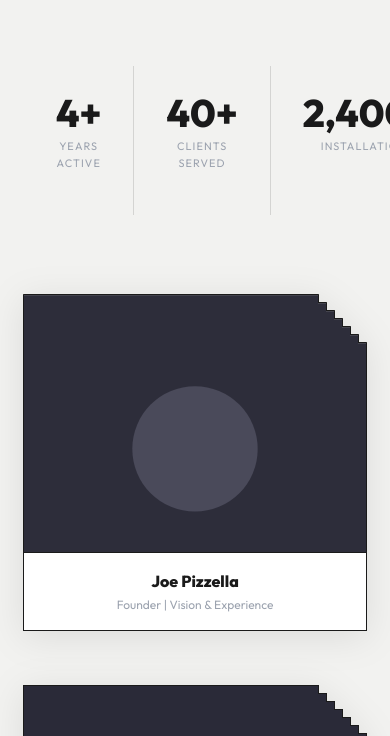
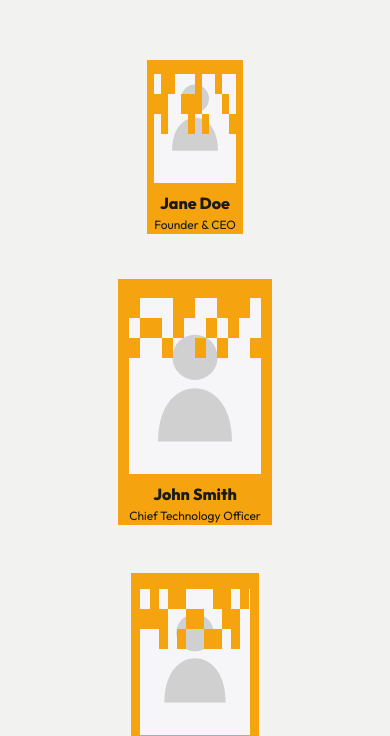
Before and after one commit to rootlabs0/Prosumo, a React (Vite) app in the folder prosumo/: page / in a window 390 px wide. Shown: the part 6597-7333 px from the top of the page. Built offline with nearby package versions, Linux system fonts and the light colour scheme.

Commit message:
Redesign About Us team profile cards with pixelated hover effects

```diff
--- a/prosumo/src/sections/AboutUs.css
+++ b/prosumo/src/sections/AboutUs.css
@@ -1,4 +1,4 @@
-/* ─── Section shell ──────────────────────────────────────────────────── */
+/* â”€â”€â”€ Section shell â”€â”€â”€â”€â”€â”€â”€â”€â”€â”€â”€â”€â”€â”€â”€â”€â”€â”€â”€â”€â”€â”€â”€â”€â”€â”€â”€â”€â”€â”€â”€â”€â”€â”€â”€â”€â”€â”€â”€â”€â”€â”€â”€â”€â”€â”€â”€â”€â”€â”€â”€â”€ */
 .about-us {
   background: var(--bg-light);
   padding-block: 6rem;
@@ -14,7 +14,7 @@
   margin-bottom: 5rem;
 }
 
-/* ─── Zigzag stack ─────────────────────────────────────────────────── */
+/* â”€â”€â”€ Zigzag stack â”€â”€â”€â”€â”€â”€â”€â”€â”€â”€â”€â”€â”€â”€â”€â”€â”€â”€â”€â”€â”€â”€â”€â”€â”€â”€â”€â”€â”€â”€â”€â”€â”€â”€â”€â”€â”€â”€â”€â”€â”€â”€â”€â”€â”€â”€â”€â”€â”€â”€â”€ */
 .zz-stack {
   display: flex;
   flex-direction: column;
@@ -35,7 +35,7 @@
 .zz-block--stats  { max-width: 100%; padding: 0; background: transparent; box-shadow: none; }
 .zz-block--no-bg  { background: transparent; box-shadow: none; padding: 0; }
 
-/* ─── Container 1 ─────────────────────────────────────────────────── */
+/* â”€â”€â”€ Container 1 â”€â”€â”€â”€â”€â”€â”€â”€â”€â”€â”€â”€â”€â”€â”€â”€â”€â”€â”€â”€â”€â”€â”€â”€â”€â”€â”€â”€â”€â”€â”€â”€â”€â”€â”€â”€â”€â”€â”€â”€â”€â”€â”€â”€â”€â”€â”€â”€â”€â”€â”€ */
 .zz-label {
   color: #f5a30f;
   font-weight: 600;
@@ -56,7 +56,7 @@
   display: inline;
 }
 
-/* ─── Container 2 ─────────────────────────────────────────────────── */
+/* â”€â”€â”€ Container 2 â”€â”€â”€â”€â”€â”€â”€â”€â”€â”€â”€â”€â”€â”€â”€â”€â”€â”€â”€â”€â”€â”€â”€â”€â”€â”€â”€â”€â”€â”€â”€â”€â”€â”€â”€â”€â”€â”€â”€â”€â”€â”€â”€â”€â”€â”€â”€â”€â”€â”€â”€ */
 .zz-story {
   display: grid;
   grid-template-columns: 55% 45%;
@@ -101,7 +101,7 @@
   display: none; /* rendered inside SVG instead */
 }
 
-/* ─── Container 3 — stats ─────────────────────────────────────────── */
+/* â”€â”€â”€ Container 3 â€” stats â”€â”€â”€â”€â”€â”€â”€â”€â”€â”€â”€â”€â”€â”€â”€â”€â”€â”€â”€â”€â”€â”€â”€â”€â”€â”€â”€â”€â”€â”€â”€â”€â”€â”€â”€â”€â”€â”€â”€â”€â”€â”€â”€ */
 .zz-stats {
   display: flex;
   flex-direction: row;
@@ -137,430 +137,119 @@
   margin-top: 0.4rem;
 }
 
+/* â”€â”€â”€ Team row â”€â”€â”€â”€â”€â”€â”€â”€â”€â”€â”€â”€â”€â”€â”€â”€â”€â”€â”€â”€â”€â”€â”€â”€â”€â”€â”€â”€â”€â”€â”€â”€â”€â”€â”€â”€â”€â”€â”€â”€â”€â”€â”€â”€â”€â”€â”€â”€â”€â”€â”€â”€â”€â”€â”€ */
+
+
 /* ─── Team row ─────────────────────────────────────────────────────── */
 .zz-team {
   display: flex;
   flex-direction: row;
   gap: 3.5rem;
+  justify-content: center;
+  align-items: stretch;
 }
 
-/* ─── Team card ────────────────────────────────────────────────────── */
-
-/* wrapper handles flex sizing + the drop-shadow that follows clip-path */
-.team-card-wrap {
+/* ─── Pixelated team card ─────────────────────────────────────────── */
+.tc-card {
   flex: 1;
   min-width: 0;
-  filter:
-    drop-shadow(1px 0 0 #1a1a1a)
-    drop-shadow(-1px 0 0 #1a1a1a)
-    drop-shadow(0 1px 0 #1a1a1a)
-    drop-shadow(0 -1px 0 #1a1a1a)
-    drop-shadow(0 6px 18px rgba(0, 0, 0, 0.09));
-}
-
-.team-card {
-  overflow: hidden;
   position: relative;
   display: flex;
   flex-direction: column;
-  cursor: default;
-  background: #ffffff;
-  /* pixelated staircase cut — top-right corner, 8px steps */
-  clip-path: polygon(
-    0 0,
-    calc(100% - 48px) 0,
-    calc(100% - 48px) 8px,
-    calc(100% - 40px) 8px,
-    calc(100% - 40px) 16px,
-    calc(100% - 32px) 16px,
-    calc(100% - 32px) 24px,
-    calc(100% - 24px) 24px,
-    calc(100% - 24px) 32px,
-    calc(100% - 16px) 32px,
-    calc(100% - 16px) 40px,
-    calc(100% - 8px) 40px,
-    calc(100% - 8px) 48px,
-    100% 48px,
-    100% 100%,
-    0 100%
-  );
+  margin: 8px 6px 0; /* room for the orange bg to peek out */
 }
 
-.team-card__photo {
-  position: relative;
-  overflow: hidden;
-  aspect-ratio: 3 / 4;
-  background: #e8e8e6;
-  flex-shrink: 0;
+.tc-card__bg {
+  position: absolute;
+  top: calc(-100% / 12);
+  left: calc(-100% / 12);
+  right: calc(-100% / 12);
+  bottom: 0;
+  background: #f5a30f;
+  z-index: 0;
 }
 
-.team-card__photo img {
+.tc-card__pixels {
   position: absolute;
-  inset: 0;
-  width: 100%;
-  height: 100%;
-  object-fit: cover;
-  object-position: top center;
+  top: 0;
+  left: 0;
+  right: 0;
+  height: 60px; /* 3 rows × 20px */
+  pointer-events: none;
+  z-index: 2;
+}
+
+.tc-card__pixel {
+  position: absolute;
+  background: #f5a30f;
   display: block;
 }
 
-.team-card__overlay {
-  position: absolute;
-  inset: 0;
-  background: linear-gradient(
-    to top,
-    rgba(10, 5, 30, 0.97) 0%,
-    rgba(10, 5, 30, 0.8) 45%,
-    transparent 100%
-  );
-  display: flex;
-  flex-direction: column;
-  justify-content: flex-end;
-  padding: 1.5rem 1.25rem 1.25rem;
+.tc-card__photo {
+  position: relative;
+  aspect-ratio: 3 / 4;
+  background: #f6f6f8;
+  overflow: hidden;
+  display: block;
+  flex: 1;
+  z-index: 1;
 }
 
-.team-card__quote {
-  font-size: 0.75rem;
-  color: rgba(255, 255, 255, 0.9);
-  font-style: italic;
-  line-height: 1.6;
-  text-align: center;
+.tc-card__avatar {
+  position: absolute;
+  bottom: 32px;
+  left: 50%;
+  transform: translateX(-50%);
+  width: 78%;
+  height: auto;
+  display: block;
 }
 
-.team-card__attribution {
-  font-size: 0.65rem;
-  color: rgba(255, 255, 255, 0.5);
+.tc-card__caption {
+  position: absolute;
+  left: 0;
+  right: 0;
+  bottom: 14px;
+  z-index: 1;
+  color: #1a1a1a;
+  font-size: 0.78rem;
+  font-weight: 500;
   text-align: center;
-  margin-top: 0.75rem;
-  letter-spacing: 0.08em;
+  padding: 0 1rem;
+  line-height: 1.45;
+  margin: 0;
 }
 
-.team-card__info {
-  background: #ffffff;
-  padding: 1rem 1.25rem;
+.tc-card__info {
+  padding: 0.5rem 0 0;
+  text-align: center;
   flex-shrink: 0;
-  border-top: 1.5px solid #1a1a1a;
+  position: relative;
+  z-index: 1;
 }
 
-.team-card__name {
+.tc-card__name {
   font-weight: 700;
   font-size: 1rem;
   color: #1a1a1a;
+  margin: 0;
 }
 
-.team-card__role {
+.tc-card__role {
   font-size: 0.75rem;
-  color: #9ca3af;
-  margin-top: 0.2rem;
+  color: #1a1a1a;
+  margin: 0.1rem 0 0;
 }
 
-/* ─── Responsive ──────────────────────────────────────────────────── */
 @media (max-width: 900px) {
-  .zz-block {
-    max-width: 100%;
-  }
-
-  .zz-story {
-    grid-template-columns: 1fr;
+  .zz-team {
+    flex-wrap: wrap;
   }
 }
 
 @media (max-width: 720px) {
   .zz-team {
     flex-direction: column;
-  }
-
-  .team-card__photo {
-    aspect-ratio: 4 / 3;
+    align-items: center;
   }
 }
-
-  box-shadow: 0 2px 24px rgba(0, 0, 0, 0.06);
-  display: grid;
-  grid-template-columns: 1fr 1fr;
-  gap: 4rem;
-  margin-bottom: 5rem;
-}
-
-.about-card__label {
-  color: #f5a30f;
-  font-weight: 600;
-  font-size: 0.75rem;
-  letter-spacing: 0.14em;
-  text-transform: uppercase;
-  margin-bottom: 1rem;
-}
-
-.about-card__headline {
-  font-size: clamp(2rem, 4vw, 3rem);
-  font-weight: 800;
-  color: #1a1a1a;
-  line-height: 1.1;
-  margin-bottom: 2.5rem;
-}
-
-.about-card__body {
-  font-size: 0.95rem;
-  color: #6b7280;
-  line-height: 1.8;
-  max-width: 420px;
-}
-
-.about-card__right {
-  display: flex;
-  flex-direction: column;
-}
-
-.about-card__visual {
-  background: #1a1a1a;
-  border-radius: 12px;
-  overflow: hidden;
-  width: 100%;
-  height: 280px;
-  flex-shrink: 0;
-}
-
-.about-card__circuit {
-  width: 100%;
-  height: 100%;
-  display: block;
-}
-
-.about-card__stats {
-  display: grid;
-  grid-template-columns: 1fr 1fr;
-  gap: 1px;
-  background: rgba(0, 0, 0, 0.06);
-  flex: 1;
-}
-
-.about-card__stat {
-  background: #ffffff;
-  padding: 1.25rem 1.5rem;
-}
-
-.about-card__stat-number {
-  font-size: 2rem;
-  font-weight: 800;
-  color: #1a1a1a;
-  line-height: 1;
-}
-
-.about-card__stat-label {
-  font-size: 0.7rem;
-  color: #9ca3af;
-  text-transform: uppercase;
-  letter-spacing: 0.1em;
-  margin-top: 0.35rem;
-}
-
-@media (max-width: 900px) {
-  .about-card {
-    grid-template-columns: 1fr;
-  }
-}
-
-/* ─── Team row ───────────────────────────────────────────────────────── */
-.about-us__team {
-  display: flex;
-  flex-direction: row;
-  gap: 1.5rem;
-}
-
-/* ─── Individual card ────────────────────────────────────────────────── */
-.team-card {
-  flex: 1;
-  min-width: 0;
-  border-radius: 12px;
-  overflow: hidden;
-  position: relative;
-  display: flex;
-  flex-direction: column;
-  cursor: default;
-}
-
-/* Photo area — portrait aspect, clips the overlay slide animation */
-.team-card__photo {
-  position: relative;
-  overflow: hidden;
-  aspect-ratio: 3 / 4;
-  background: #2d2d3a; /* visible while image loads */
-  flex-shrink: 0;
-}
-
-.team-card__photo img {
-  position: absolute;
-  inset: 0;
-  width: 100%;
-  height: 100%;
-  object-fit: cover;
-  object-position: top center;
-  display: block;
-}
-
-/* Gradient overlay — slides up from bottom of photo area on hover */
-.team-card__overlay {
-  position: absolute;
-  inset: 0;
-  background: linear-gradient(
-    to top,
-    rgba(30, 10, 60, 0.97) 0%,
-    rgba(30, 10, 60, 0.75) 50%,
-    transparent 100%
-  );
-  display: flex;
-  flex-direction: column;
-  justify-content: flex-end;
-  padding: 1.5rem 1.25rem 1.25rem;
-}
-
-.team-card__quote {
-  font-size: 0.75rem;
-  color: rgba(255, 255, 255, 0.85);
-  font-style: italic;
-  line-height: 1.6;
-  text-align: center;
-}
-
-.team-card__attribution {
-  font-size: 0.65rem;
-  color: rgba(255, 255, 255, 0.45);
-  text-align: center;
-  margin-top: 0.75rem;
-  letter-spacing: 0.08em;
-}
-
-/* Name / role strip */
-.team-card__info {
-  background: #ffffff;
-  padding: 1rem 1.25rem;
-  flex-shrink: 0;
-}
-
-.team-card__name {
-  font-weight: 700;
-  font-size: 1rem;
-  color: #1a1a1a;
-}
-
-.team-card__role {
-  font-size: 0.75rem;
-  color: #9ca3af;
-  margin-top: 0.2rem;
-}
-
-/* ─── Responsive ─────────────────────────────────────────────────────── */
-@media (max-width: 720px) {
-  .about-us__team {
-    flex-direction: column;
-  }
-
-  .team-card__photo {
-    aspect-ratio: 4 / 3;
-  }
-}
-
-
-/* ─── Team row ───────────────────────────────────────────────────────── */
-.about-us__team {
-  display: flex;
-  flex-direction: row;
-  gap: 1.5rem;
-}
-
-/* ─── Individual card ────────────────────────────────────────────────── */
-.team-card {
-  flex: 1;
-  min-width: 0;
-  border-radius: 0px;
-  overflow: hidden;
-  position: relative;
-  display: flex;
-  flex-direction: column;
-  cursor: default;
-}
-
-/* Photo area — portrait aspect, clips the overlay slide animation */
-.team-card__photo {
-  position: relative;
-  overflow: hidden;
-  aspect-ratio: 3 / 4;
-  background: #2d2d3a; /* visible while image loads */
-  flex-shrink: 0;
-}
-
-.team-card__photo img {
-  position: absolute;
-  inset: 0;
-  width: 100%;
-  height: 100%;
-  object-fit: cover;
-  object-position: top center;
-  display: block;
-}
-
-/* Gradient overlay — slides up from bottom of photo area on hover */
-.team-card__overlay {
-  position: absolute;
-  inset: 0;
-  background: linear-gradient(
-    to top,
-    rgba(245, 163, 15, 0.2) 0%,
-    rgba(245, 163, 15, 0.2) 50%,
-    transparent 100%
-  );
-  display: flex;
-  flex-direction: column;
-  justify-content: flex-end;
-  padding: 1.5rem 1.25rem 1.25rem;
-}
-
-.team-card__quote {
-  font-size: 0.75rem;
-  color: rgba(255, 255, 255, 0.85);
-  font-style: italic;
-  line-height: 1.6;
-  text-align: center;
-}
-
-.team-card__attribution {
-  font-size: 0.65rem;
-  color: rgba(255, 255, 255, 0.45);
-  text-align: center;
-  margin-top: 0.75rem;
-  letter-spacing: 0.08em;
-}
-
-/* Name / role strip */
-.team-card__info {
-  background: #ffffff;
-  padding: 1rem 1.25rem;
-  flex-shrink: 0;
-}
-
-.team-card__name {
-  font-weight: 700;
-  font-size: 1rem;
-  color: #1a1a1a;
-}
-
-.team-card__role {
-  font-size: 0.75rem;
-  color: #9ca3af;
-  margin-top: 0.2rem;
-}
-
-/* ─── Responsive ─────────────────────────────────────────────────────── */
-@media (max-width: 720px) {
-  .about-us__headline {
-    white-space: normal;
-  }
-
-  .about-us__team {
-    flex-direction: column;
-  }
-
-  .team-card__photo {
-    aspect-ratio: 4 / 3;
-  }
-}
--- a/prosumo/src/sections/AboutUs.tsx
+++ b/prosumo/src/sections/AboutUs.tsx
@@ -5,74 +5,138 @@ import './AboutUs.css'
 
 const team = [
   {
-    name: 'Joe Pizzella',
-    role: 'Founder | Vision & Experience',
-    photo: '/images/joe-pizzella.svg',
-    quote:
-      'God helps those who help themselves. Energy and persistence conquer all things. Well done is better than well said.',
-    attribution: 'Benjamin Franklin',
+    name: 'Jane Doe',
+    role: 'Founder & CEO',
   },
   {
-    name: 'Anton Chalk',
-    role: 'Co-Founder | Operations',
-    photo: '/images/anton-chalk.svg',
-    quote:
-      'Everything that is really great and inspiring is created by individuals who can labor in freedom.',
-    attribution: 'Albert Einstein',
+    name: 'John Smith',
+    role: 'Chief Technology Officer',
   },
   {
-    name: 'Ross Orr',
-    role: 'Co-Founder | Technology',
-    photo: '/images/ross-orr.svg',
-    quote:
-      "Our prime purpose in this life is to help others. And if you can't help them, at least don't hurt them.",
-    attribution: 'Dalai Lama',
+    name: 'Alex Lee',
+    role: 'Head of Engineering',
   },
 ]
 
-function TeamCard({ member }: { member: (typeof team)[0] }) {
-  const [hovered, setHovered] = useState(false)
+// 3-row pixel patterns. 1 = orange pixel present, 0 = absent (gap).
+const PIXEL_PATTERNS: number[][][] = [
+  [
+    [0,1,1,0,0,0,1,0,0,1,0,0],
+    [1,1,0,0,1,1,1,0,0,0,1,0],
+    [0,1,0,0,0,1,0,1,0,0,0,1],
+  ],
+  [
+    [1,0,0,0,1,1,0,0,1,1,1,0],
+    [0,1,1,0,1,0,0,1,0,1,0,0],
+    [1,0,0,1,0,0,1,0,1,0,0,1],
+  ],
+  [
+    [0,1,0,1,1,0,0,0,1,1,0,1],
+    [1,1,1,0,0,1,1,0,0,1,1,0],
+    [0,0,1,0,1,0,0,1,1,0,1,0],
+  ],
+]
+
+// Stable per-pixel distortion offsets (deterministic, not random)
+const DISTORT_DX = [ 1,-1, 2,-1, 1,-2, 1,-1, 2,-1, 1,-2, 1,-1, 2,-1, 1,-2, 1,-1, 2,-1]
+const DISTORT_DY = [ 0, 0, 0, 1, 0, 0, 0, 0, 0, 1, 0, 0, 0, 0, 0, 1, 0, 0, 0, 0, 0]
+
+const CELL_H = 20
+const HOVER_RADIUS_CELLS = 2.2
+
+function TeamCard({ member, idx }: { member: (typeof team)[0]; idx: number }) {
+  const pattern = PIXEL_PATTERNS[idx % PIXEL_PATTERNS.length]
+  const cols = pattern[0].length
+  const cellPct = 100 / cols
+  const photoRef = useRef<HTMLDivElement>(null)
+  const pixelRefs = useRef<(HTMLSpanElement | null)[]>([])
+  const distortedSet = useRef<Set<number>>(new Set())
+
+  // Build flat list of active pixels with stable distort offsets
+  const pixels = [] as { r: number; c: number; dx: number; dy: number }[]
+  pattern.forEach((row, r) =>
+    row.forEach((on, c) => {
+      if (on) {
+        const i = pixels.length
+        pixels.push({ r, c, dx: DISTORT_DX[i % DISTORT_DX.length], dy: DISTORT_DY[i % DISTORT_DY.length] })
+      }
+    })
+  )
+
+  const handleMouseMove = (e: React.MouseEvent<HTMLDivElement>) => {
+    const photo = photoRef.current
+    if (!photo) return
+    const rect = photo.getBoundingClientRect()
+    const mx = e.clientX - rect.left
+    const my = e.clientY - rect.top
+    const cellW = rect.width / cols
+    const threshold = cellW * HOVER_RADIUS_CELLS
+
+    pixels.forEach((px, i) => {
+      const el = pixelRefs.current[i]
+      if (!el) return
+      const cx = (px.c + 0.5) * cellW
+      const cy = (px.r + 0.5) * CELL_H
+      const near = Math.hypot(mx - cx, my - cy) < threshold
+      const was = distortedSet.current.has(i)
+      if (near && !was) {
+        const nc = Math.max(0, Math.min(cols - 1, px.c + px.dx))
+        const nr = Math.max(0, px.r + px.dy)
+        el.style.left = `${nc * cellPct}%`
+        el.style.top  = `${nr * CELL_H}px`
+        distortedSet.current.add(i)
+      } else if (!near && was) {
+        el.style.left = `${px.c * cellPct}%`
+        el.style.top  = `${px.r * CELL_H}px`
+        distortedSet.current.delete(i)
+      }
+    })
+  }
+
+  const handleMouseLeave = () => {
+    pixels.forEach((px, i) => {
+      const el = pixelRefs.current[i]
+      if (!el) return
+      el.style.left = `${px.c * cellPct}%`
+      el.style.top  = `${px.r * CELL_H}px`
+    })
+    distortedSet.current.clear()
+  }
 
   return (
-    <div className="team-card-wrap">
-    <article
-      className="team-card"
-      onMouseEnter={() => setHovered(true)}
-      onMouseLeave={() => setHovered(false)}
-    >
-      <div className="team-card__photo">
-        <img src={member.photo} alt={member.name} />
-        <motion.div
-          className="team-card__overlay"
-          initial={{ y: '100%' }}
-          animate={{ y: hovered ? '0%' : '100%' }}
-          transition={{ duration: 0.35, ease: 'easeOut' }}
-          aria-hidden="true"
-        >
-          <motion.p
-            className="team-card__quote"
-            initial={{ opacity: 0 }}
-            animate={{ opacity: hovered ? 1 : 0 }}
-            transition={{ duration: 0.2, delay: hovered ? 0.15 : 0 }}
-          >
-            &ldquo;{member.quote}&rdquo;
-          </motion.p>
-          <motion.p
-            className="team-card__attribution"
-            initial={{ opacity: 0 }}
-            animate={{ opacity: hovered ? 1 : 0 }}
-            transition={{ duration: 0.2, delay: hovered ? 0.15 : 0 }}
-          >
-            {member.attribution}
-          </motion.p>
-        </motion.div>
+    <article className="tc-card">
+      <div className="tc-card__bg" aria-hidden="true" />
+      <div
+        className="tc-card__photo"
+        ref={photoRef}
+        onMouseMove={handleMouseMove}
+        onMouseLeave={handleMouseLeave}
+      >
+        <div className="tc-card__pixels" aria-hidden="true">
+          {pixels.map(({ r, c }, i) => (
+            <span
+              key={`${r}-${c}`}
+              className="tc-card__pixel"
+              ref={el => { pixelRefs.current[i] = el }}
+              style={{
+                left: `${c * cellPct}%`,
+                width: `${cellPct}%`,
+                top: `${r * CELL_H}px`,
+                height: `${CELL_H}px`,
+              }}
+            />
+          ))}
+        </div>
+        <svg viewBox="0 0 100 130" className="tc-card__avatar" aria-hidden="true">
+          <circle cx="50" cy="48" r="22" fill="#d0d0d0" />
+          <path d="M14 130 C14 92 34 78 50 78 S86 92 86 130 Z" fill="#d0d0d0" />
+        </svg>
       </div>
-      <div className="team-card__info">
-        <p className="team-card__name">{member.name}</p>
-        <p className="team-card__role">{member.role}</p>
+      <div className="tc-card__info">
+        <p className="tc-card__name">{member.name}</p>
+        <p className="tc-card__role">{member.role}</p>
       </div>
     </article>
-    </div>
   )
 }
 
@@ -237,7 +301,27 @@ export default function AboutUs() {
         </ScrollReveal>
       </div>
 
-      {/* Container 3 — Stats */}
+      {/* Container 4 — Team cards */}
+      <div className="container">
+        <div className="zz-stack">
+          <div ref={block4.ref}>
+            <motion.div
+              className="zz-block zz-block--center zz-block--no-bg"
+              initial={{ opacity: 0, y: 30 }}
+              animate={block4.visible ? { opacity: 1, y: 0 } : { opacity: 0, y: 30 }}
+              transition={{ duration: 0.6, ease: 'easeOut', delay: 0.2 }}
+            >
+              <div className="zz-team">
+                {team.map((member, idx) => (
+                  <TeamCard key={member.name} member={member} idx={idx} />
+                ))}
+              </div>
+            </motion.div>
+          </div>
+        </div>
+      </div>
+
+      {/* Container 3 — Stats (below cards) */}
       <div className="container">
         <div className="zz-stack">
           <div ref={block3.ref}>
@@ -264,26 +348,6 @@ export default function AboutUs() {
         </div>
       </div>
 
-      {/* Container 4 — Team cards */}
-      <div className="container">
-        <div className="zz-stack">
-          <div ref={block4.ref}>
-            <motion.div
-              className="zz-block zz-block--center zz-block--no-bg"
-              initial={{ opacity: 0, y: 30 }}
-              animate={block4.visible ? { opacity: 1, y: 0 } : { opacity: 0, y: 30 }}
-              transition={{ duration: 0.6, ease: 'easeOut', delay: 0.2 }}
-            >
-              <div className="zz-team">
-                {team.map(member => (
-                  <TeamCard key={member.name} member={member} />
-                ))}
-              </div>
-            </motion.div>
-          </div>
-        </div>
-      </div>
-
     </section>
   )
 }
```
Also changed, not shown: 2 other files (tests, documents, lock files or other folders).
